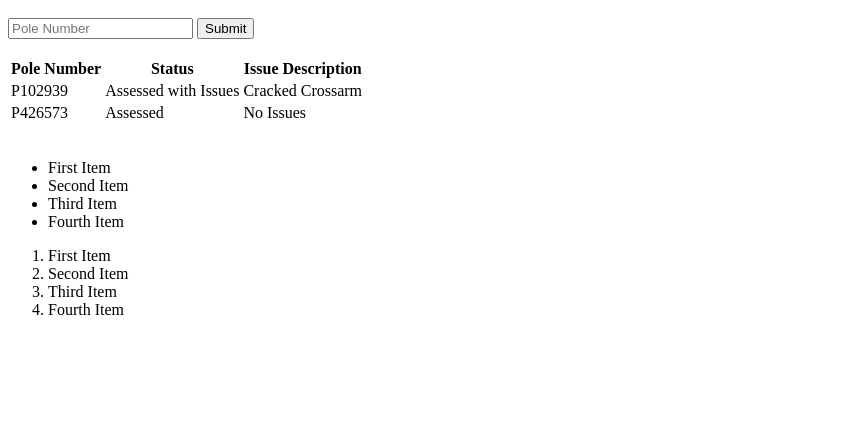
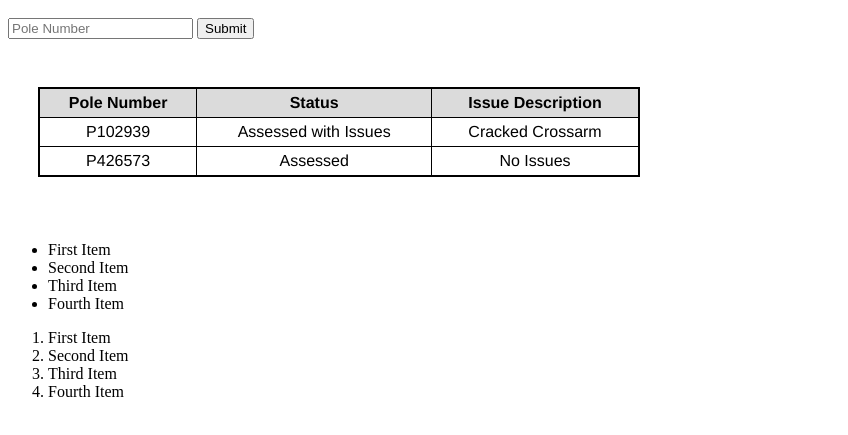
Before and after one commit to petraintelligence/FirstWebApp, a plain HTML site: page index.html in a window 1280 px wide. Shown: the part 175-610 px from the top of the page, without its empty margins (0-848 px from the left). Drawn offline with Linux system fonts and the light colour scheme.

Commit message:
Updated styling for table

```diff
--- a/index.html
+++ b/index.html
@@ -15,7 +15,8 @@
         <button>Submit</button>
     </form>
     <br>
-    <table>
+    <div>
+        <table PoleStatus>
             <tr>
                 <th>Pole Number</th>
                 <th>Status</th>
@@ -33,6 +34,7 @@
             </tr>
 
         </table>
+    </div>
     <br>
     <ul>
         <li>First Item</li>
--- a/styles.css
+++ b/styles.css
@@ -6,3 +6,28 @@ h1 {
 h4 {
     font: bold;
 }
+
+
+div {
+    margin: 30px;
+    font-family: Helvetica, Arial, sans-serif;
+
+}
+
+table {
+    border:  2px solid black;
+    border-collapse: collapse;
+    width: 50%;
+    height: 25%px;
+
+}
+
+th, td{
+    border: 1px solid black;
+    padding: 5px;
+    text-align: center;
+}
+
+th {
+    background-color:  rgb(219, 219, 219);
+}
```
Lines whose indentation alone changed are shown as unchanged.
